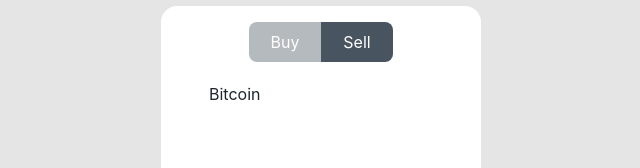
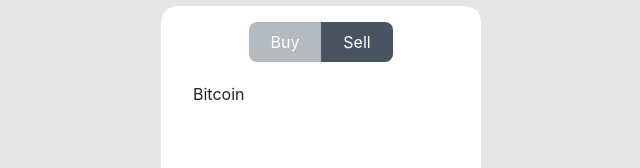
Before and after one commit to DimensionSoftware/snapwallet.io, a Svelte app in the folder widget/: page / in a window 1280 px wide. Shown: the part 124-292 px from the top of the page, without its empty margins (319-959 px from the left). Built offline with nearby package versions, Linux system fonts and the light colour scheme; some icons are missing.

Commit message:
remove padding from crypto card

```diff
--- a/widget/src/components/cards/CryptoCard.svelte
+++ b/widget/src/components/cards/CryptoCard.svelte
@@ -34,7 +34,7 @@
 
   .crypto-card {
     margin: 0.5rem 0;
-    padding: 0 1rem;
+    padding: 0;
     width: 100%;
     height: 3rem;
     display: flex;
```
